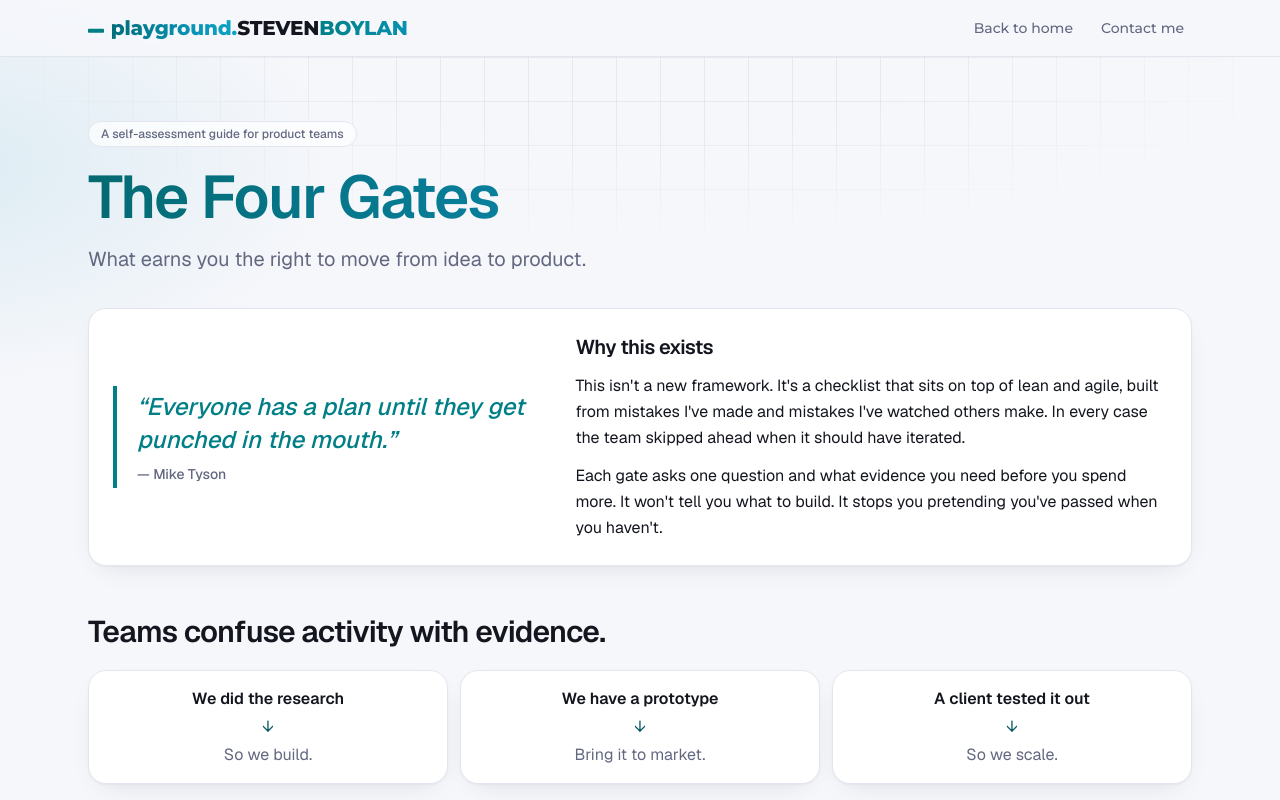
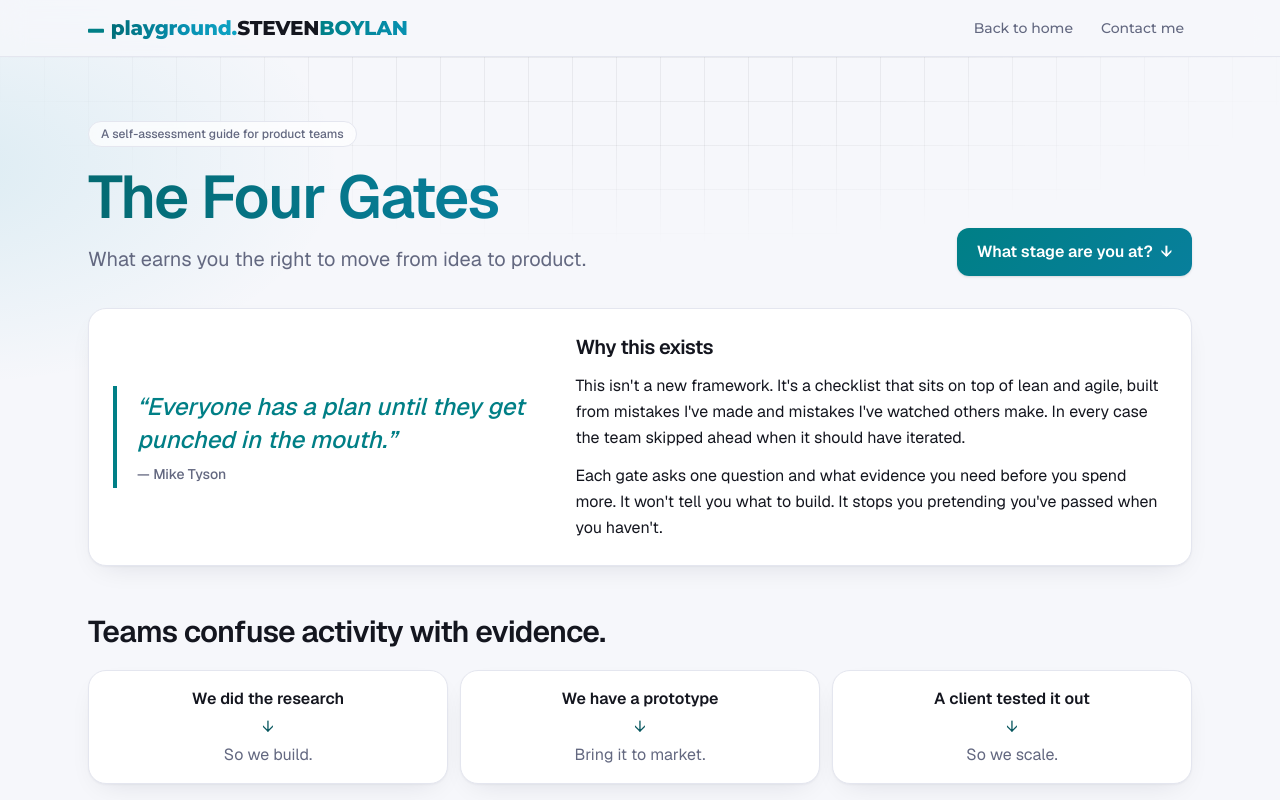
Before and after one commit to StevenBoylan/playground, a Next.js app: page /4gates in a window 1280 px wide. Shown: the top 800 px of the page. Built offline with nearby package versions, Linux system fonts and the light colour scheme.

Commit message:
Four Gates: add a 'What stage are you at?' call to action that jumps to the test
Co-Authored-By: Claude Sonnet 5.5 <noreply@anthropic.com>

```diff
--- a/src/app/4gates/page.tsx
+++ b/src/app/4gates/page.tsx
@@ -27,10 +27,22 @@ export default function FourGatesPage() {
           <p className="inline-flex items-center gap-2 rounded-full border border-line bg-surface/70 px-3 py-1 text-xs font-medium text-muted backdrop-blur">
             A self-assessment guide for product teams
           </p>
-          <h1 className="mt-5 max-w-3xl text-5xl font-semibold tracking-tight sm:text-6xl">
-            <span className="text-gradient">The Four Gates</span>
-          </h1>
-          <p className="mt-4 max-w-2xl text-xl leading-relaxed text-muted">What earns you the right to move from idea to product.</p>
+          <div className="mt-5 flex flex-wrap items-end justify-between gap-x-8 gap-y-5">
+            <div>
+              <h1 className="max-w-3xl text-5xl font-semibold tracking-tight sm:text-6xl">
+                <span className="text-gradient">The Four Gates</span>
+              </h1>
+              <p className="mt-4 max-w-2xl text-xl leading-relaxed text-muted">What earns you the right to move from idea to product.</p>
+            </div>
+            <a
+              href="#test"
+              className="focus-ring inline-flex items-center gap-2 rounded-xl px-5 py-3 text-base font-semibold text-white shadow-sm"
+              style={{ background: "linear-gradient(135deg, var(--accent), var(--accent-end))" }}
+            >
+              What stage are you at?
+              <span aria-hidden="true">↓</span>
+            </a>
+          </div>
 
           {/* Why this exists */}
           <section aria-labelledby="why" className="card mt-8 grid gap-6 p-5 sm:p-6 lg:grid-cols-[1fr_1.4fr] lg:gap-10">
@@ -107,7 +119,7 @@ export default function FourGatesPage() {
           </section>
         </div>
 
-        <div className="mt-10">
+        <div id="test" className="mt-10 scroll-mt-20">
           <GatesExplorer />
         </div>
 
--- a/src/app/globals.css
+++ b/src/app/globals.css
@@ -205,3 +205,10 @@ body {
   background-clip: text;
   color: transparent;
 }
+
+/* Smooth in-page jumps (the Four Gates call to action), unless the visitor prefers less motion. */
+@media (prefers-reduced-motion: no-preference) {
+  html {
+    scroll-behavior: smooth;
+  }
+}
```
